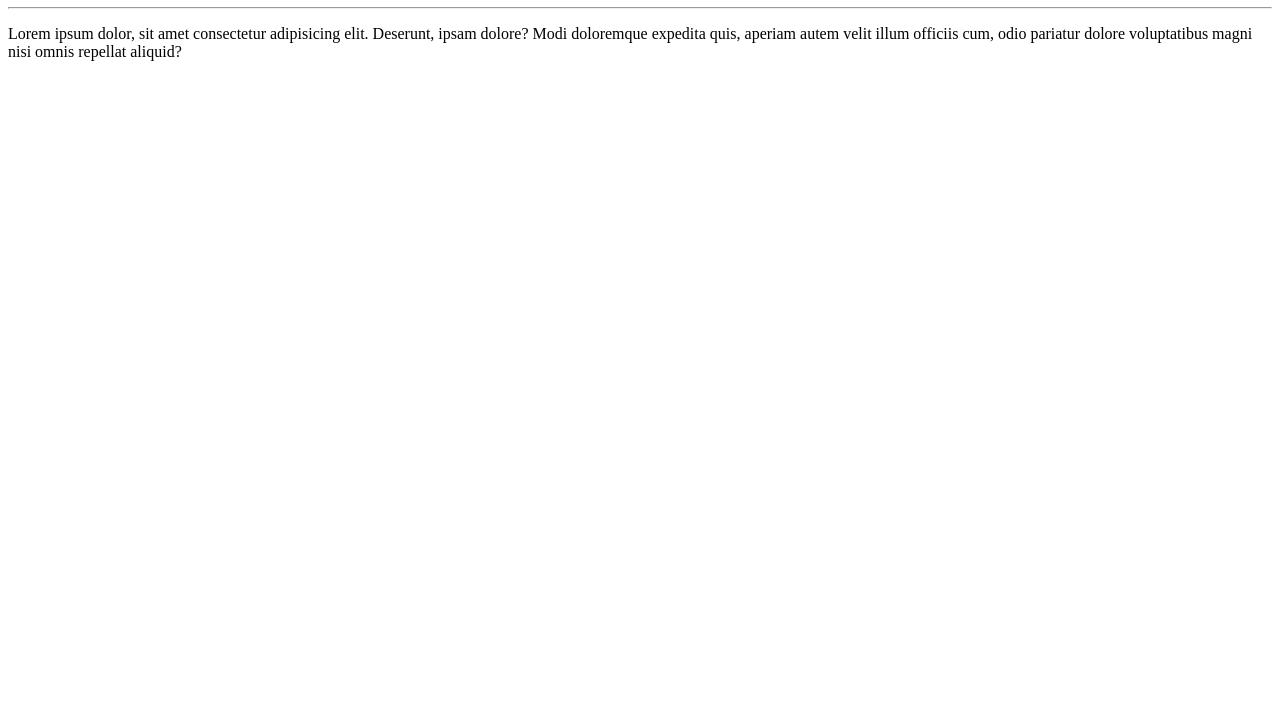
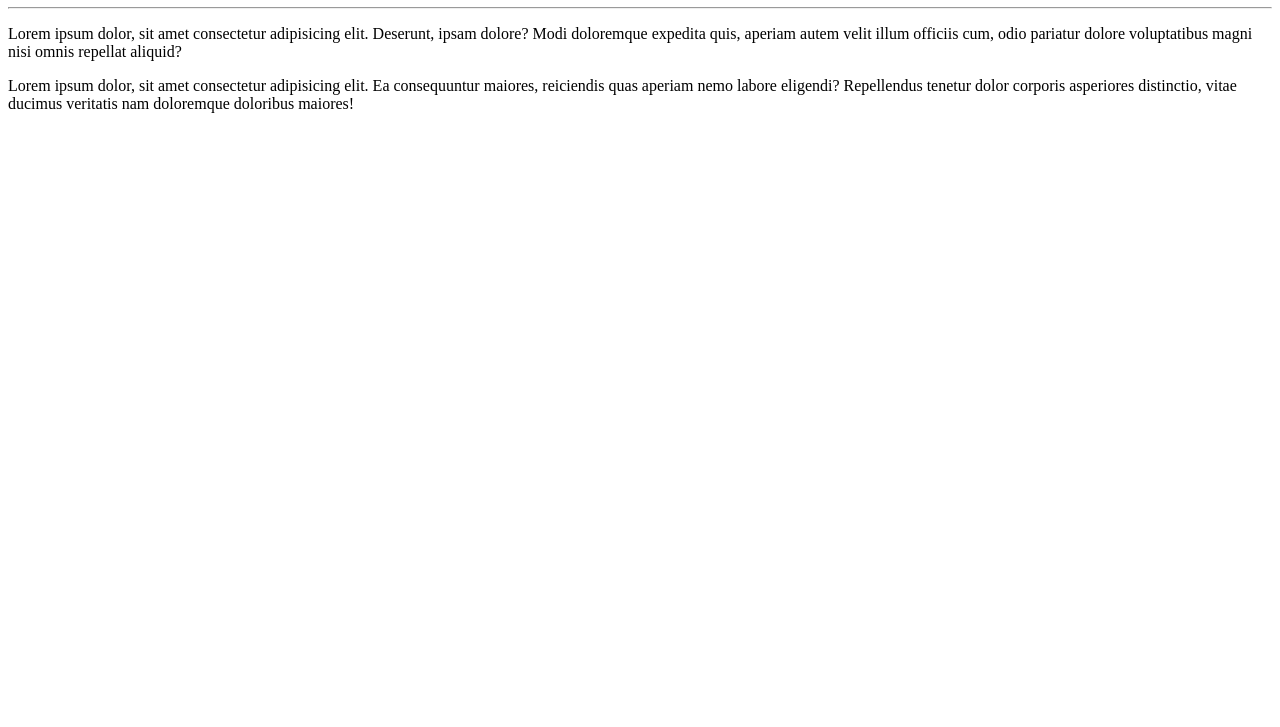
Before and after one commit to BrunoJosefe/Ola-Mundo, a plain HTML site: page site-exemplo/index.html in a window 1280 px wide. Shown: the part 73-800 px from the top of the page. Drawn offline with Linux system fonts and the light colour scheme.

Commit message:
adicionei um parágrafo

```diff
--- a/site-exemplo/index.html
+++ b/site-exemplo/index.html
@@ -12,6 +12,7 @@
     <hr>
     <p>Lorem ipsum dolor, sit amet consectetur adipisicing elit. Deserunt, ipsam dolore? Modi doloremque expedita quis,
         aperiam autem velit illum officiis cum, odio pariatur dolore voluptatibus magni nisi omnis repellat aliquid?</p>
+    <p>Lorem ipsum dolor, sit amet consectetur adipisicing elit. Ea consequuntur maiores, reiciendis quas aperiam nemo labore eligendi? Repellendus tenetur dolor corporis asperiores distinctio, vitae ducimus veritatis nam doloremque doloribus maiores!</p>
 </body>
 
 </html>
```
